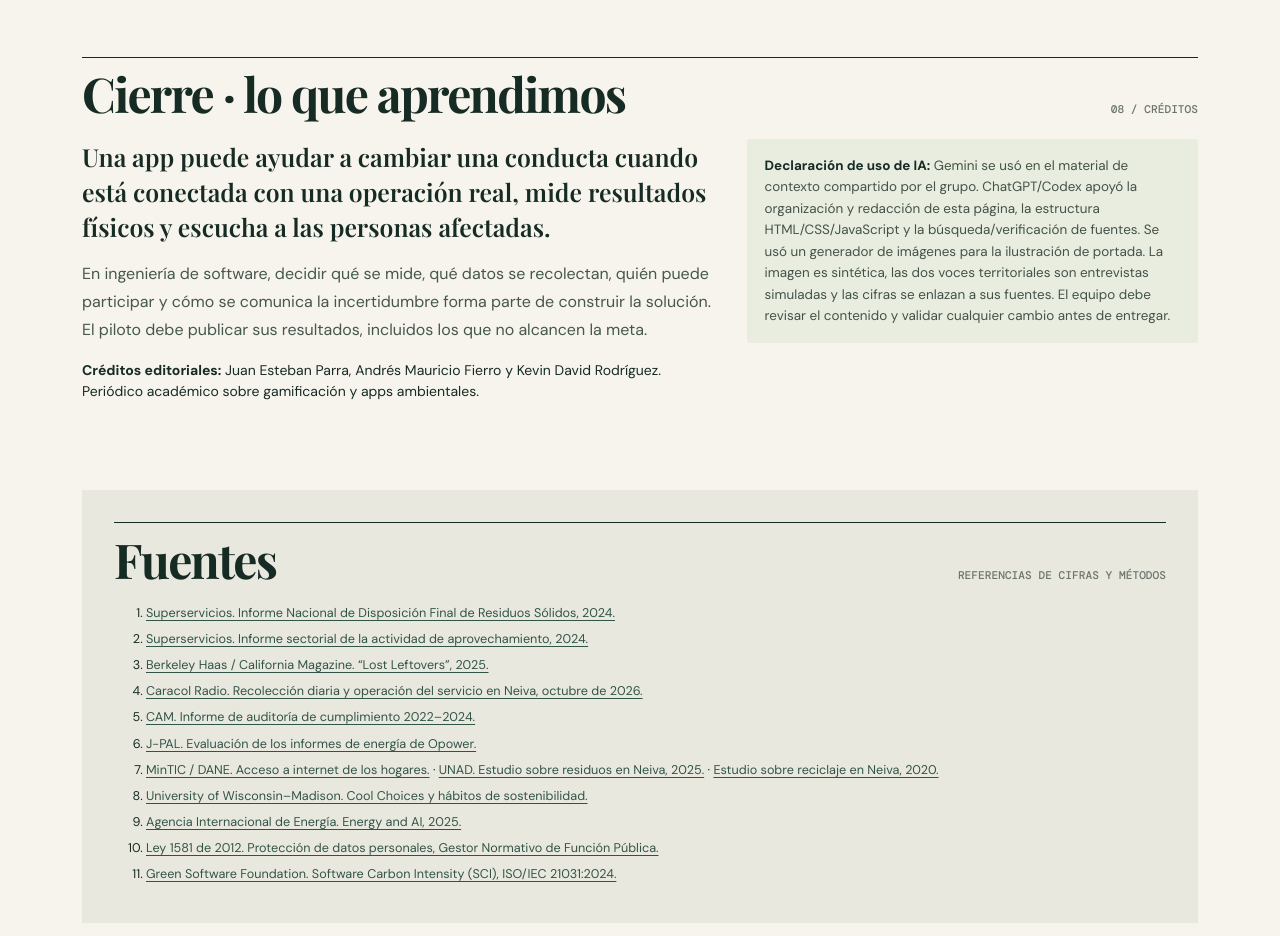
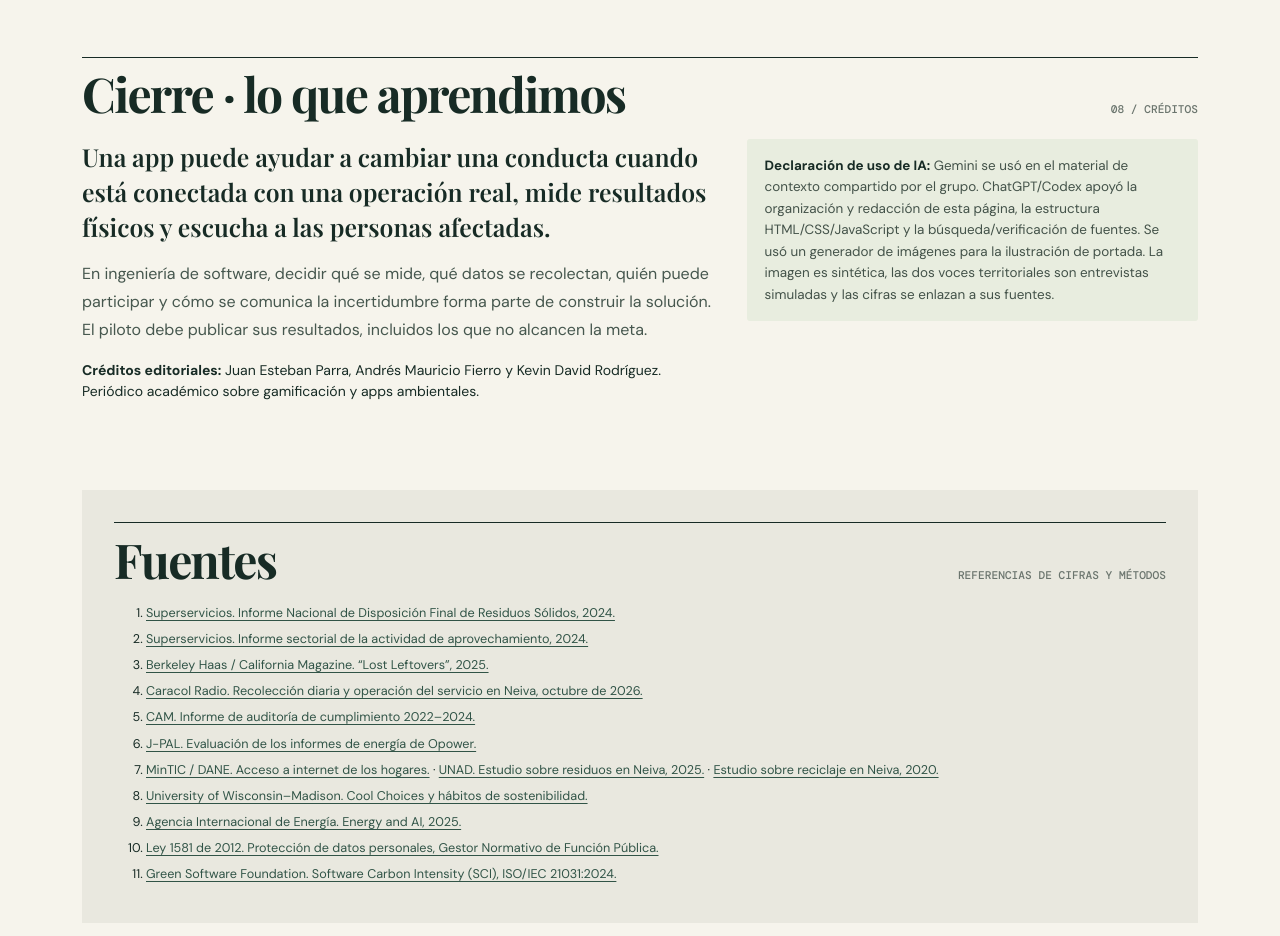
Before and after one commit to KHEZ09/periodico_ecologia, a plain HTML site: page index.html in a window 1280 px wide. Shown: the part 8300-9236 px from the top of the page. Drawn offline with nearby package versions, Linux system fonts and the light colour scheme.

Commit message:
Remove review note from AI disclosure

```diff
--- a/index.html
+++ b/index.html
@@ -273,7 +273,7 @@
         <div class="section-head"><h2>Cierre · lo que aprendimos</h2><span class="section-no">08 / CRÉDITOS</span></div>
         <div class="row g-4">
           <div class="col-lg-7"><p class="lead-copy">Una app puede ayudar a cambiar una conducta cuando está conectada con una operación real, mide resultados físicos y escucha a las personas afectadas.</p><p class="body-copy">En ingeniería de software, decidir qué se mide, qué datos se recolectan, quién puede participar y cómo se comunica la incertidumbre forma parte de construir la solución. El piloto debe publicar sus resultados, incluidos los que no alcancen la meta.</p><p class="small"><strong>Créditos editoriales:</strong> Juan Esteban Parra, Andrés Mauricio Fierro y Kevin David Rodríguez. Periódico académico sobre gamificación y apps ambientales.</p></div>
-          <div class="col-lg-5"><div class="note"><strong>Declaración de uso de IA:</strong> Gemini se usó en el material de contexto compartido por el grupo. ChatGPT/Codex apoyó la organización y redacción de esta página, la estructura HTML/CSS/JavaScript y la búsqueda/verificación de fuentes. Se usó un generador de imágenes para la ilustración de portada. La imagen es sintética, las dos voces territoriales son entrevistas simuladas y las cifras se enlazan a sus fuentes. El equipo debe revisar el contenido y validar cualquier cambio antes de entregar.</div></div>
+          <div class="col-lg-5"><div class="note"><strong>Declaración de uso de IA:</strong> Gemini se usó en el material de contexto compartido por el grupo. ChatGPT/Codex apoyó la organización y redacción de esta página, la estructura HTML/CSS/JavaScript y la búsqueda/verificación de fuentes. Se usó un generador de imágenes para la ilustración de portada. La imagen es sintética, las dos voces territoriales son entrevistas simuladas y las cifras se enlazan a sus fuentes.</div></div>
         </div>
       </div>
     </section>
```
